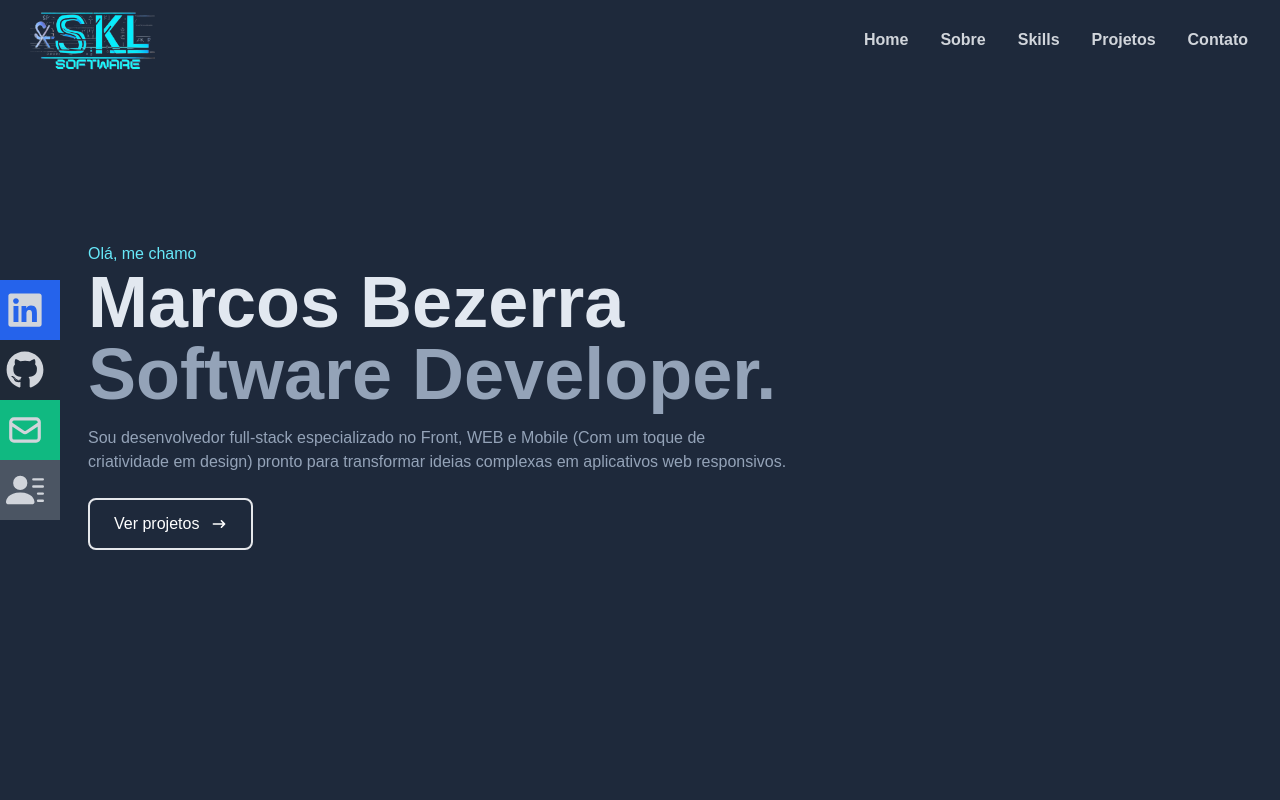
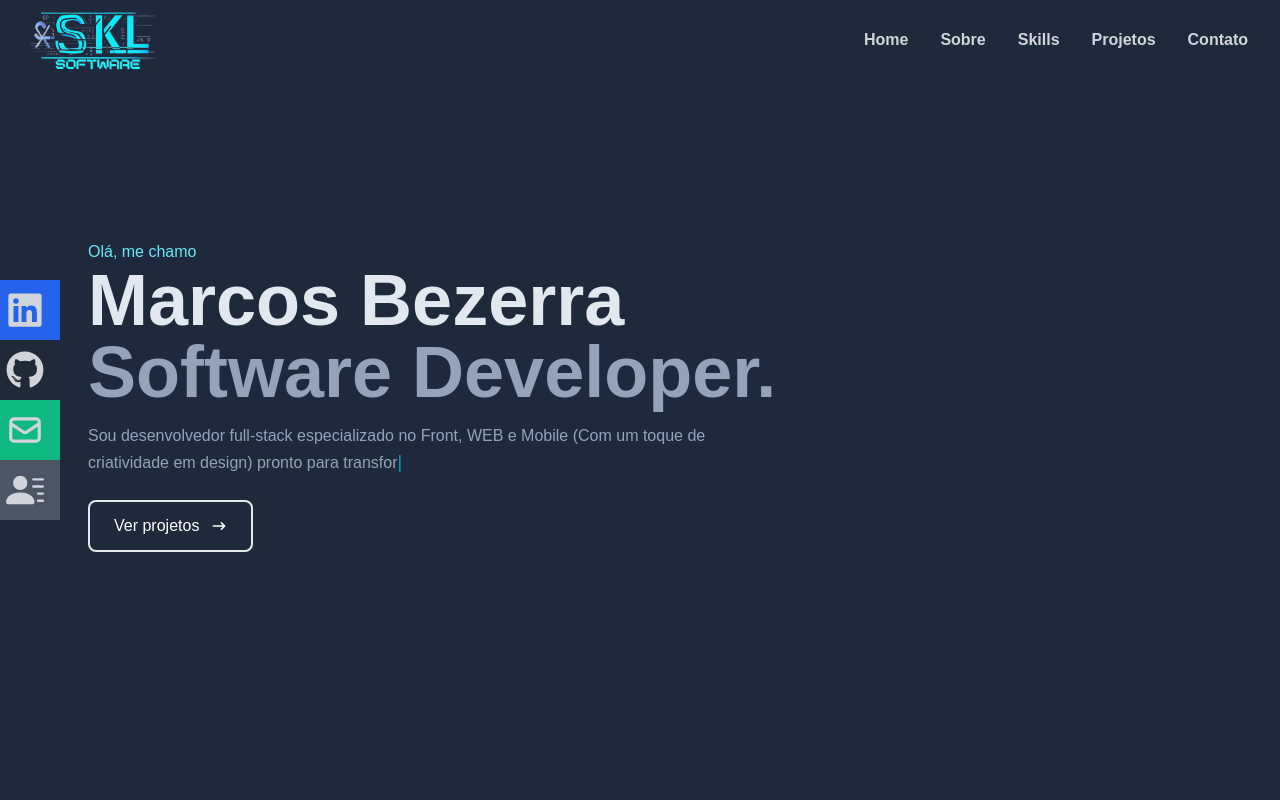
Before and after one commit to MarcosSkL/portifolioweb, a Next.js app: page / in a window 1280 px wide. Shown: the top 800 px of the page. Built offline with nearby package versions, Linux system fonts and the light colour scheme.

Commit message:
add animação 'barra de digitação' no componente Home

```diff
--- a/src/components/Home.tsx
+++ b/src/components/Home.tsx
@@ -1,8 +1,35 @@
 import React from 'react';
+import { useEffect, useRef } from 'react';
 import { HiArrowNarrowRight } from 'react-icons/hi';
 import { Link } from 'react-scroll'
 
 const Home = () => {
+
+   const elementoRef = useRef<HTMLParagraphElement | null>(null);
+
+   useEffect(() => {
+      if (elementoRef.current) {
+         typeWrite(elementoRef.current);
+      }
+   }, []);
+
+
+   function typeWrite(elemento: any) {
+      const textoArray = elemento.innerText.split("");
+      elemento.innerHTML = " ";
+      textoArray.forEach(function (letra: any, i: any) {
+         setTimeout(function () {
+            // Remova a barra "|" anterior
+            if (elemento.innerHTML.endsWith('<span class="animate-blink text-cyan-500 text-lg">|</span>')) {
+               elemento.innerHTML = elemento.innerHTML.slice(0, -'<span class="animate-blink text-cyan-500 text-lg">|</span>'.length);
+            }
+            // Adicione a letra e a nova barra "|"
+            elemento.innerHTML += letra + '<span class="animate-blink text-cyan-500 text-lg">|</span>';
+         }, 50 * i);
+      });
+   }
+
+
    return (
       <>
          <div id='home' className='bg-slate-800 w-full h-screen sm:px-14'>
@@ -11,7 +38,7 @@ const Home = () => {
                <p className='text-cyan-300'>Olá, me chamo</p>
                <h1 className='text-4xl sm:text-7xl font-bold text-slate-200'>Marcos Bezerra</h1>
                <h2 className='text-4xl sm:text-7xl font-bold text-slate-400'>Software Developer.</h2>
-               <p className='text-slate-400 py-4 max-w-[700px]'>
+               <p ref={typeWrite} className='text-slate-400 py-4 max-w-[700px] inline'>
                   Sou desenvolvedor full-stack especializado no Front, WEB e Mobile (Com um toque de criatividade em design)
                   pronto para transformar ideias complexas em aplicativos web responsivos.
                </p>
--- a/tailwind.config.ts
+++ b/tailwind.config.ts
@@ -13,8 +13,18 @@ const config: Config = {
         'gradient-conic':
           'conic-gradient(from 180deg at 50% 50%, var(--tw-gradient-stops))',
       },
+      keyframes: {
+        blink: {
+          '0%, 100%': { opacity: '1' },
+          '50%': { opacity: '0' },
+        }
+      },
+      animation: {
+        blink: 'blink 1s infinite',
+      },
     },
   },
+  variants: {},
   plugins: [],
 }
 export default config
```
